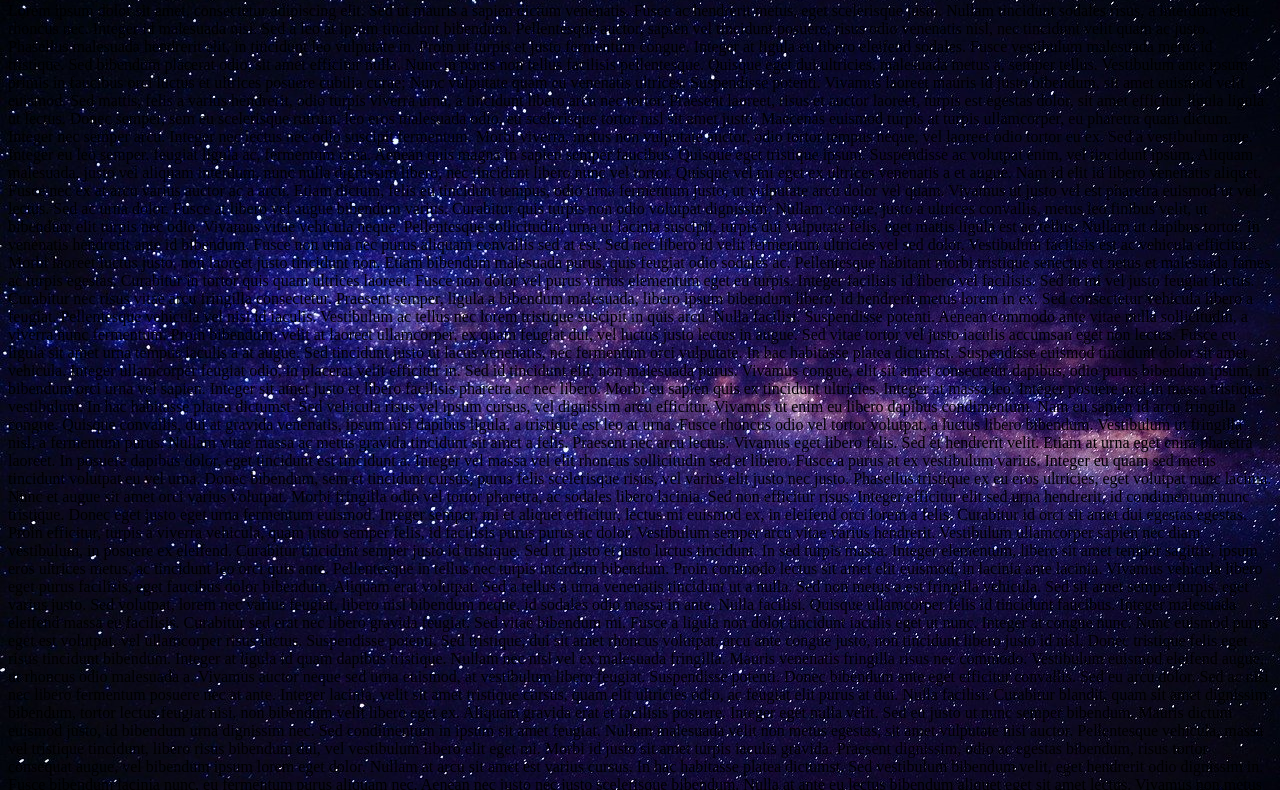
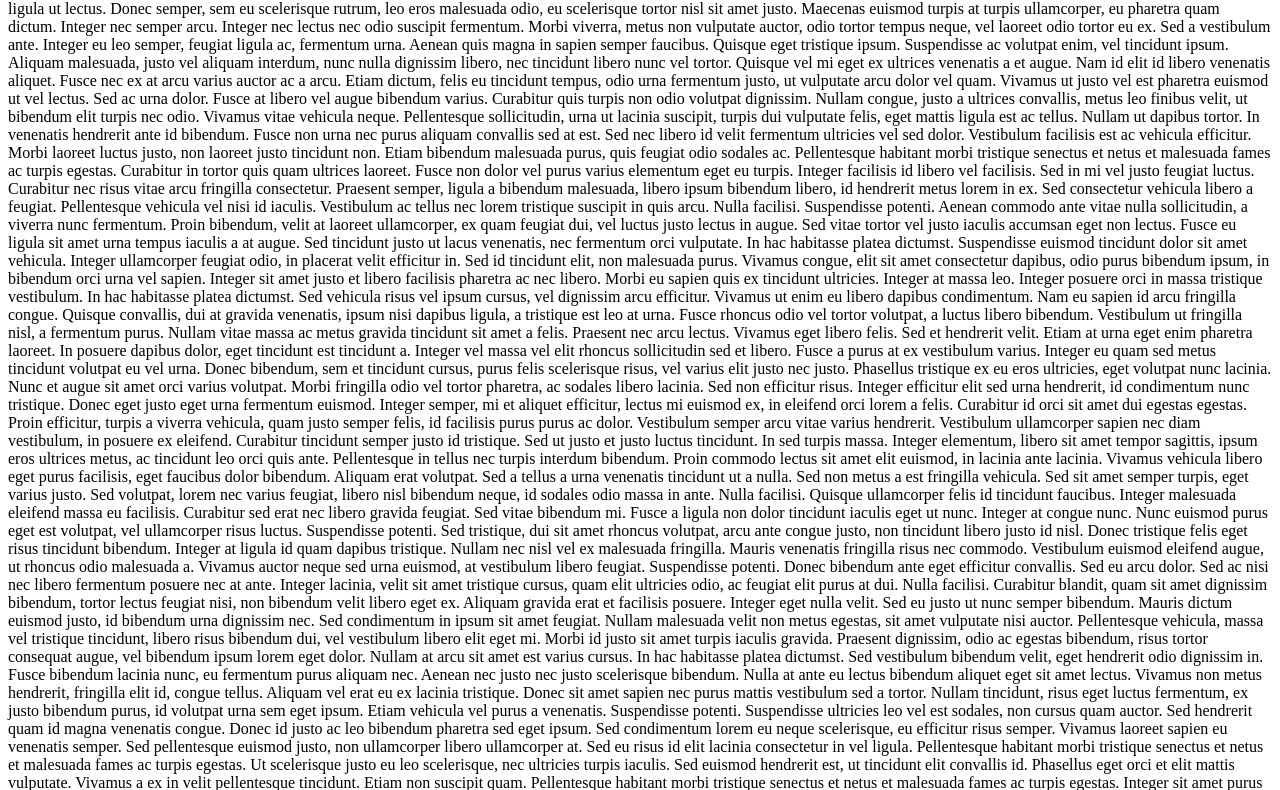
Before and after one commit to champsheard/champsheard.github.io, a plain HTML site: page index.html in a window 1280 px wide. Shown: the part 142-932 px from the top of the page. Drawn offline with Linux system fonts and the light colour scheme.

Commit message:
Update style.css

```diff
--- a/style.css
+++ b/style.css
@@ -1,5 +1,4 @@
-body{
-    background-image: url(images/Backround.jpg);
+
 }
 header{
     height: 120px;
```
